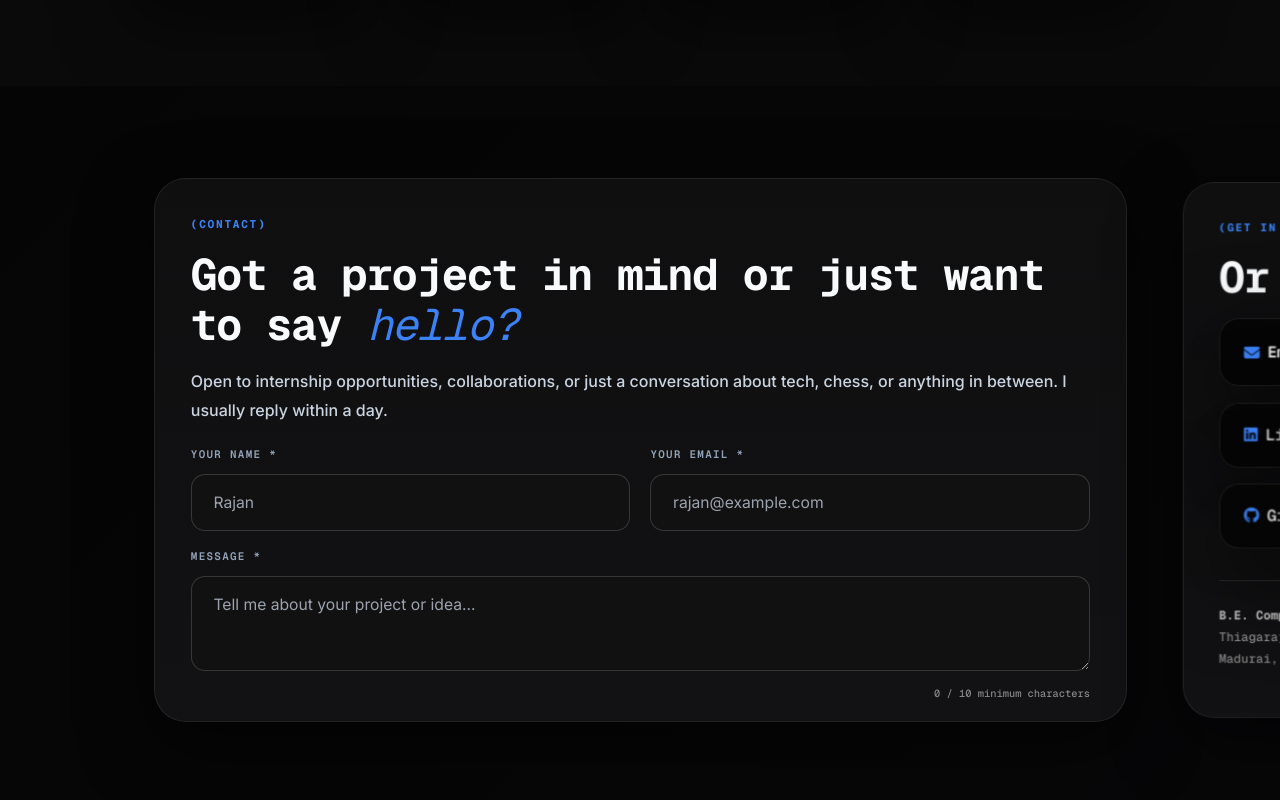
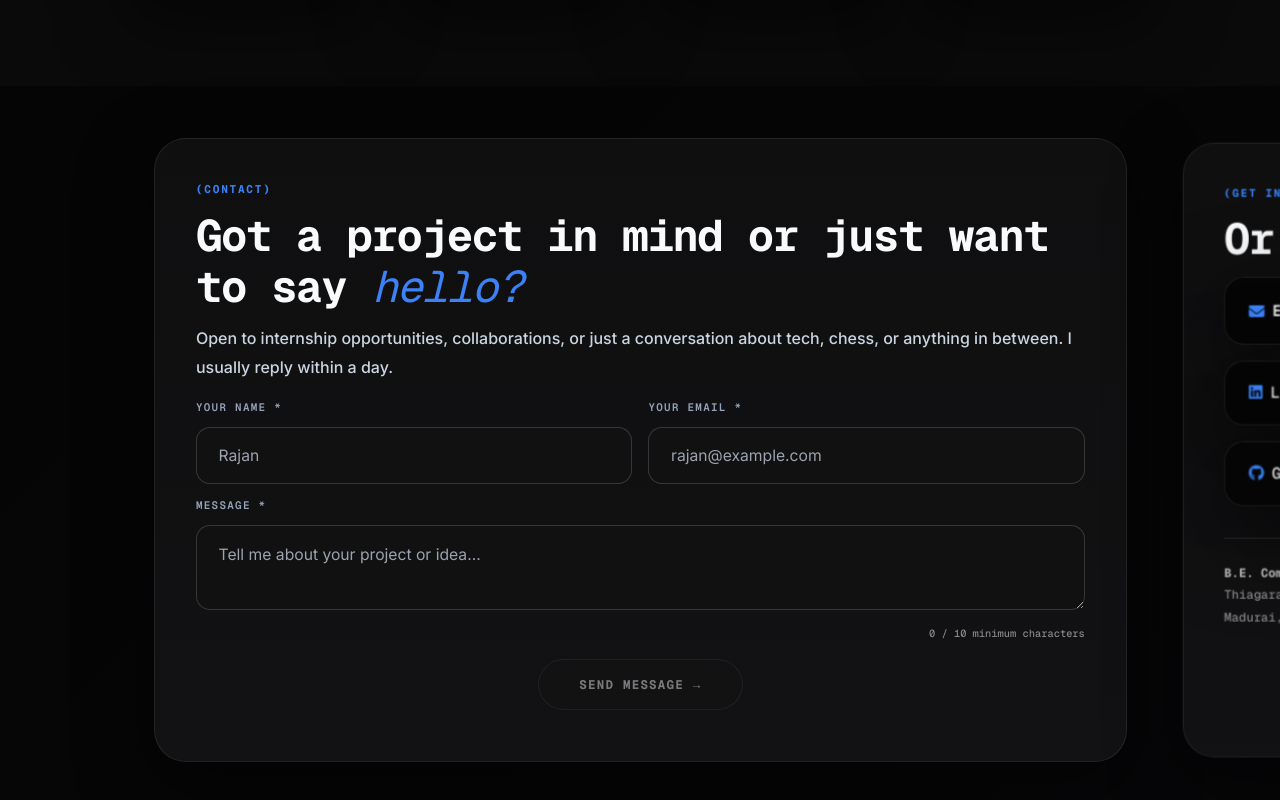
Before and after one commit to karthikeyan-rj/portfolio-website, a React (Vite) app: page / in a window 1280 px wide. Shown: the part 6309-7109 px from the top of the page. Built offline with nearby package versions, Linux system fonts and the light colour scheme; no server answers.

Commit message:
Update theme and UI

```diff
--- a/src/index.css
+++ b/src/index.css
@@ -1697,6 +1697,7 @@ section:not(#hero):not(.card-section-wrapper) {
 .contact-submit {
   display: flex;
   align-items: center;
+  justify-content: center;
   margin-top: 1rem;
 }
 
@@ -1705,26 +1706,35 @@ section:not(#hero):not(.card-section-wrapper) {
   font-size: 0.78rem;
   letter-spacing: 0.1em;
   text-transform: uppercase;
-  background: var(--accent);
-  color: #FFFFFF;
+  background: var(--glass-card-bg-strong);
+  color: var(--glass-card-text);
   padding: 1rem 2.5rem;
   border-radius: 9999px;
-  font-weight: 650;
-  border: 1px solid transparent;
+  font-weight: 700;
+  border: 1px solid var(--glass-card-border);
+  backdrop-filter: blur(12px) saturate(160%);
+  -webkit-backdrop-filter: blur(12px) saturate(160%);
   transition: all 0.3s cubic-bezier(0.22, 1, 0.36, 1);
-  box-shadow: 0 4px 14px rgba(37, 99, 235, 0.15);
+  box-shadow: var(--glass-card-shadow);
+  cursor: pointer;
 }
 
 .submit-btn:hover:not(:disabled) {
-  background: var(--accent-hover);
-  transform: translateY(-3px);
-  box-shadow: 0 6px 20px rgba(37, 99, 235, 0.25);
+  transform: translateY(-3px) scale(1.02);
+  box-shadow: 0 14px 40px rgba(15, 23, 42, 0.18);
+  border-color: var(--accent);
+  background: var(--glass-card-bg-strong);
 }
 
 .submit-btn:disabled {
   opacity: 0.45;
   cursor: not-allowed;
   box-shadow: none;
+}
+
+.submit-btn {
+  position: relative;
+  z-index: 10;
 }
 
 /* Card 3: Reach Out Directly Styles */
@@ -1862,8 +1872,8 @@ section:not(#hero):not(.card-section-wrapper) {
 .contact-card-stack {
   position: relative;
   width: min(76vw, 1060px);
-  height: min(68vh, 590px);
-  max-height: calc(100vh - 120px);
+  height: min(78vh, 650px);
+  max-height: calc(100vh - 90px);
   margin: 0 auto;
 }
 
@@ -1902,19 +1912,19 @@ section:not(#hero):not(.card-section-wrapper) {
   margin: 0;
   position: relative;
   overflow: hidden;
-  padding: clamp(20px, 2.8vw, 36px);
+  padding: clamp(24px, 3.2vw, 44px);
 }
 
 .contact-card-stack .section-card-title {
+  margin-bottom: 0.75rem;
+}
+
+.contact-card-stack .section-card-desc {
   margin-bottom: 1rem;
 }
 
-.contact-card-stack .section-card-desc {
-  margin-bottom: 1.25rem;
-}
-
 .contact-card-stack .contact-form {
-  gap: clamp(10px, 1.2vw, 16px);
+  gap: clamp(8px, 1vw, 12px);
 }
 
 .contact-card-stack::before,
@@ -1925,22 +1935,22 @@ section:not(#hero):not(.card-section-wrapper) {
 }
 
 .contact-card-stack .form-field-grid {
-  gap: 1.25rem;
+  gap: 1rem;
 }
 
 .contact-card-stack .form-field textarea {
-  min-height: 95px;
-  max-height: 125px;
+  min-height: 85px;
+  max-height: 110px;
   overflow: hidden;
   resize: vertical;
 }
 
 .contact-card-stack .contact-submit {
-  margin-top: 0.6rem;
+  margin-top: 0.3rem;
 }
 
 .contact-card-stack .section-label {
-  margin-bottom: 1rem !important;
+  margin-bottom: 0.75rem !important;
 }
 
 .contact-card-stack .contact-direct-grid {
@@ -1974,25 +1984,25 @@ section:not(#hero):not(.card-section-wrapper) {
     padding: 2rem;
   }
   .contact-card-stack .section-card-title {
+    margin-bottom: 0.75rem;
+  }
+  .contact-card-stack .section-card-desc {
     margin-bottom: 1rem;
   }
-  .contact-card-stack .section-card-desc {
-    margin-bottom: 1.25rem;
-  }
   .contact-card-stack .form-field textarea {
-    min-height: 95px;
-    max-height: 125px;
+    min-height: 85px;
+    max-height: 110px;
     overflow: hidden;
     resize: vertical;
   }
   .contact-card-stack .contact-form {
-    gap: 1rem;
+    gap: 0.75rem;
   }
   .contact-card-stack .form-field-grid {
     gap: 1rem;
   }
   .contact-card-stack .contact-submit {
-    margin-top: 0.5rem;
+    margin-top: 0.3rem;
   }
   .contact-card-stack .section-label {
     margin-bottom: 0.75rem !important;
@@ -2052,25 +2062,25 @@ section:not(#hero):not(.card-section-wrapper) {
     padding: 2rem;
   }
   .contact-card-stack .section-card-title {
+    margin-bottom: 0.75rem;
+  }
+  .contact-card-stack .section-card-desc {
     margin-bottom: 1rem;
   }
-  .contact-card-stack .section-card-desc {
-    margin-bottom: 1.25rem;
-  }
   .contact-card-stack .form-field textarea {
-    min-height: 95px;
-    max-height: 125px;
+    min-height: 85px;
+    max-height: 110px;
     overflow: hidden;
     resize: vertical;
   }
   .contact-card-stack .contact-form {
-    gap: 1rem;
+    gap: 0.75rem;
   }
   .contact-card-stack .form-field-grid {
     gap: 1rem;
   }
   .contact-card-stack .contact-submit {
-    margin-top: 0.5rem;
+    margin-top: 0.3rem;
   }
   .contact-card-stack .section-label {
     margin-bottom: 0.75rem !important;
```
